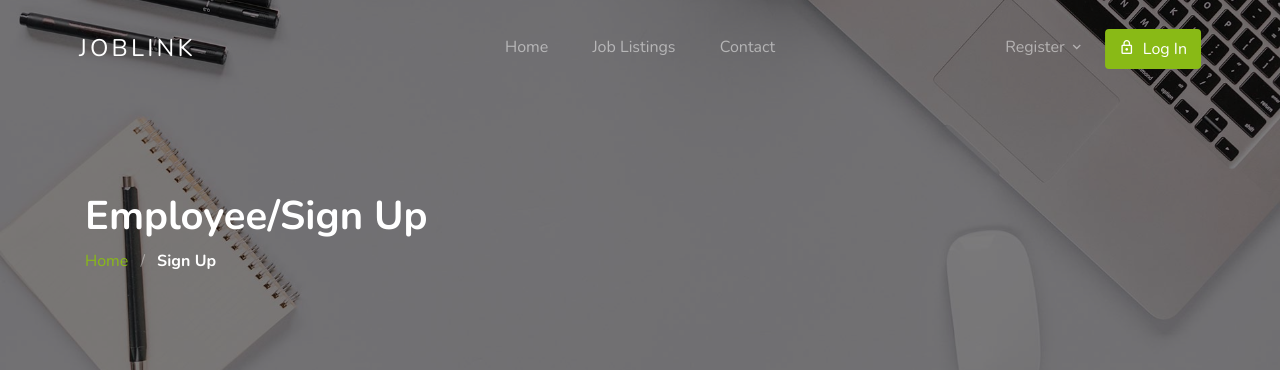
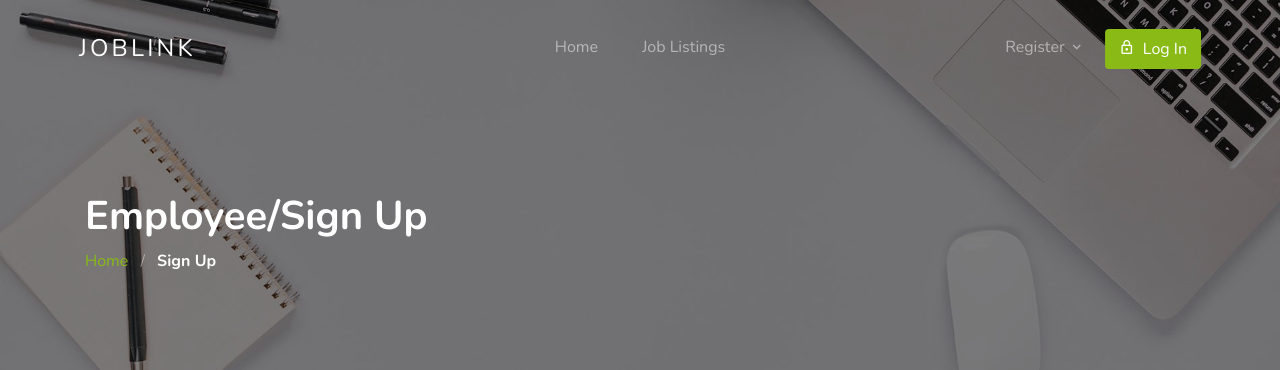
Before and after one commit to Raxan7/JobLink, a Django app: page /employee/register/ in a window 1280 px wide. Shown: the top 370 px of the page. Run offline with Django 3.2, Linux system fonts and the light colour scheme; some libraries are stand-ins or nearby versions; some web fonts are replaced.

Commit message:
Removed contact

```diff
--- a/template/header.html
+++ b/template/header.html
@@ -30,7 +30,7 @@
             <li><a href="{% url 'upload_cv' %}" style="font-weight: bolder;">Broadcast CV</a></li>
             {% endif %}
             <li><a href="{% url 'jobapp:job-list' %}">Job Listings</a></li>
-            <li><a href="#">Contact</a></li>
+            <!-- <li><a href="#">Contact</a></li> -->
           </ul>
         </nav>
         <div class="right-cta-menu text-right d-flex aligin-items-center col-6">
```
